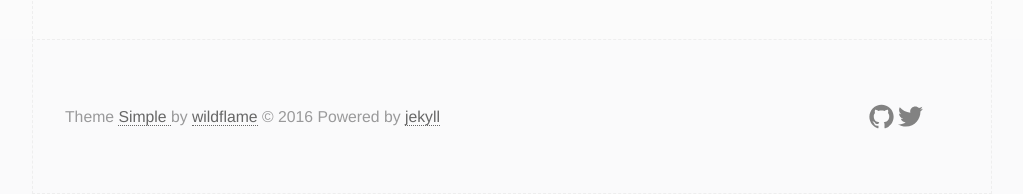
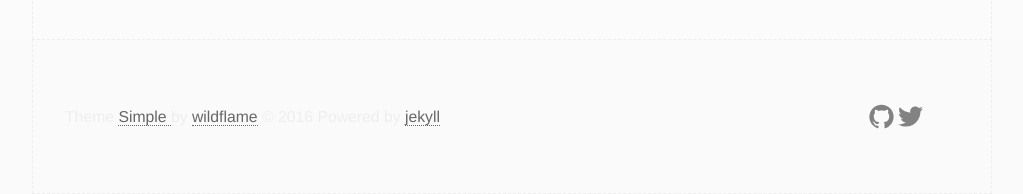
Before and after one commit to eawd/eawd.github.io, a Jekyll site: the page built from index.html, in a window 1280 px wide. Shown: the part 1789-1983 px from the top of the page, without its empty margins (128-1151 px from the left). Built offline with Jekyll 4.4.1, drawn with Linux system fonts in a browser that asks for light colours.

```diff
--- a/_sass/_layout.scss
+++ b/_sass/_layout.scss
@@ -24,7 +24,7 @@
   width:100%;
 
   /* footer style */
-  color: #99999a;
+  color: #eee;
   background-color: #FAFAFB;
 
   .left {
```
